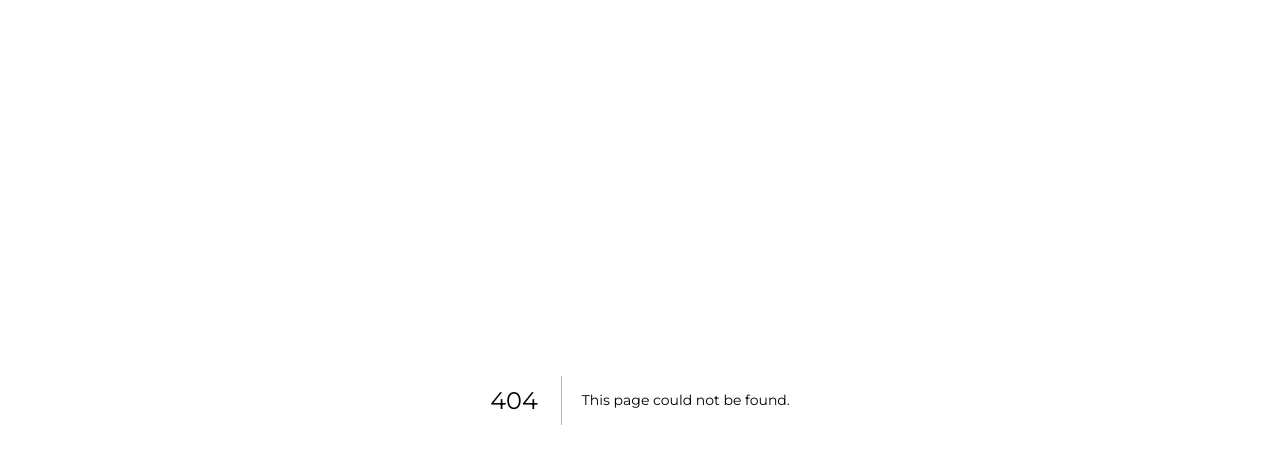
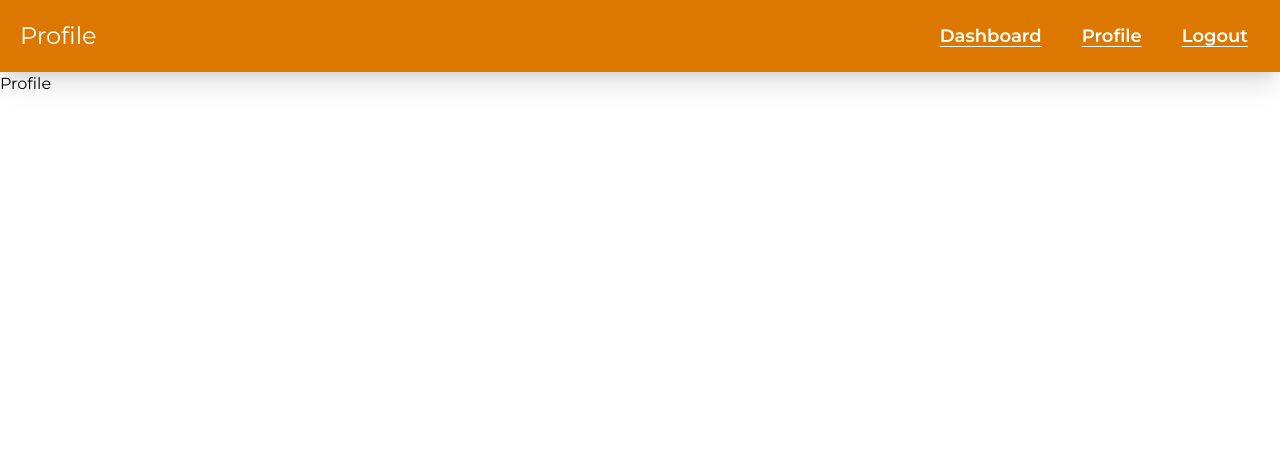
Before and after one commit to KhoiUna/nfc-orange, a Next.js app in the folder web/: page /profile in a window 1280 px wide. Before the commit this address had no page. Shown: the top 464 px of the page. Built offline with nearby package versions, Linux system fonts and the light colour scheme.

Commit message:
/web: add profile page

```diff
--- /dev/null
+++ b/web/app/layout.tsx
@@ -0,0 +1,15 @@
+'use client'
+
+import "../styles/globals.css"
+
+export default function RootLayout({ children }: {
+    children: React.ReactNode;
+}) {
+    return (
+        <html>
+            <body>
+                <main>{children}</main>
+            </body>
+        </html>
+    )
+}
--- /dev/null
+++ b/web/app/profile/head.tsx
@@ -0,0 +1,15 @@
+import Analytics from "../../components/Analytics";
+
+export default function Head() {
+    return (
+        <>
+            <meta name="description" content="NFC ORANGE" />
+            <link rel="icon" href="/nfc-orange.svg" />
+            <link rel="shortcut icon" href="/nfc-orange.svg" type="image/x-icon" />
+
+            <title>NFC ORANGE | Profile</title>
+
+            <Analytics />
+        </>
+    )
+}
--- /dev/null
+++ b/web/app/profile/layout.tsx
@@ -0,0 +1,37 @@
+'use client'
+
+import { ReactNode } from "react";
+import AppHeaderBar from "../../components/ui/AppHeaderBar";
+
+interface LayoutProps {
+    children: ReactNode | ReactNode[];
+    title: string;
+}
+
+const Layout = ({ children }: LayoutProps) => {
+    return (
+        <>
+            <AppHeaderBar
+                title={'Profile'}
+                navLinks={[
+                    {
+                        href: "/dashboard",
+                        text: "Dashboard",
+                    },
+                    {
+                        href: "/profile",
+                        text: "Profile",
+                    },
+                    {
+                        href: "/api/logout",
+                        text: "Logout",
+                    },
+                ]}
+            />
+
+            <main>{children}</main>
+        </>
+    );
+};
+
+export default Layout;
--- /dev/null
+++ b/web/app/profile/page.tsx
@@ -0,0 +1,7 @@
+'use client'
+
+export default function Profile() {
+    return (
+        <>Profile</>
+    )
+}
```
